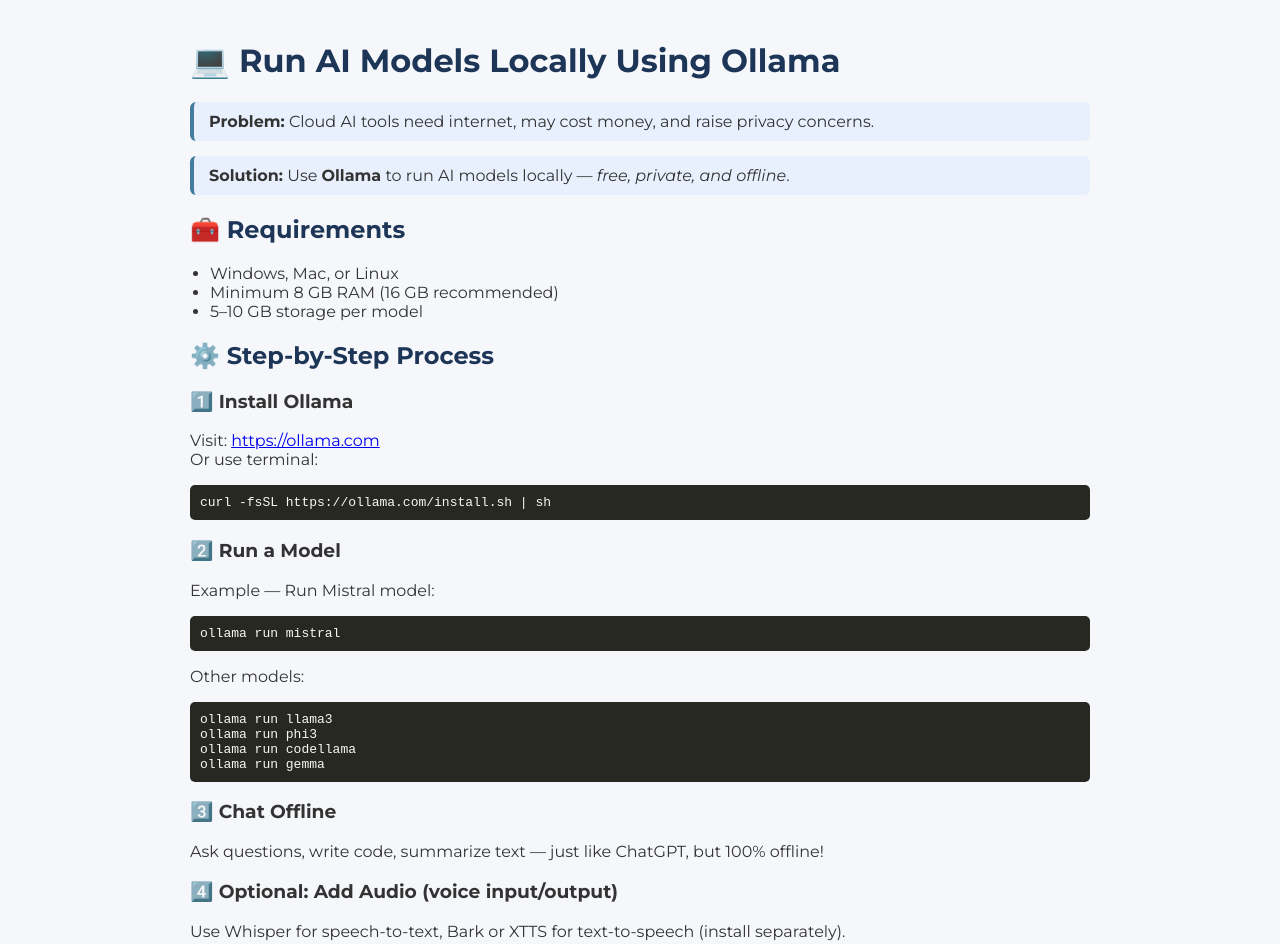
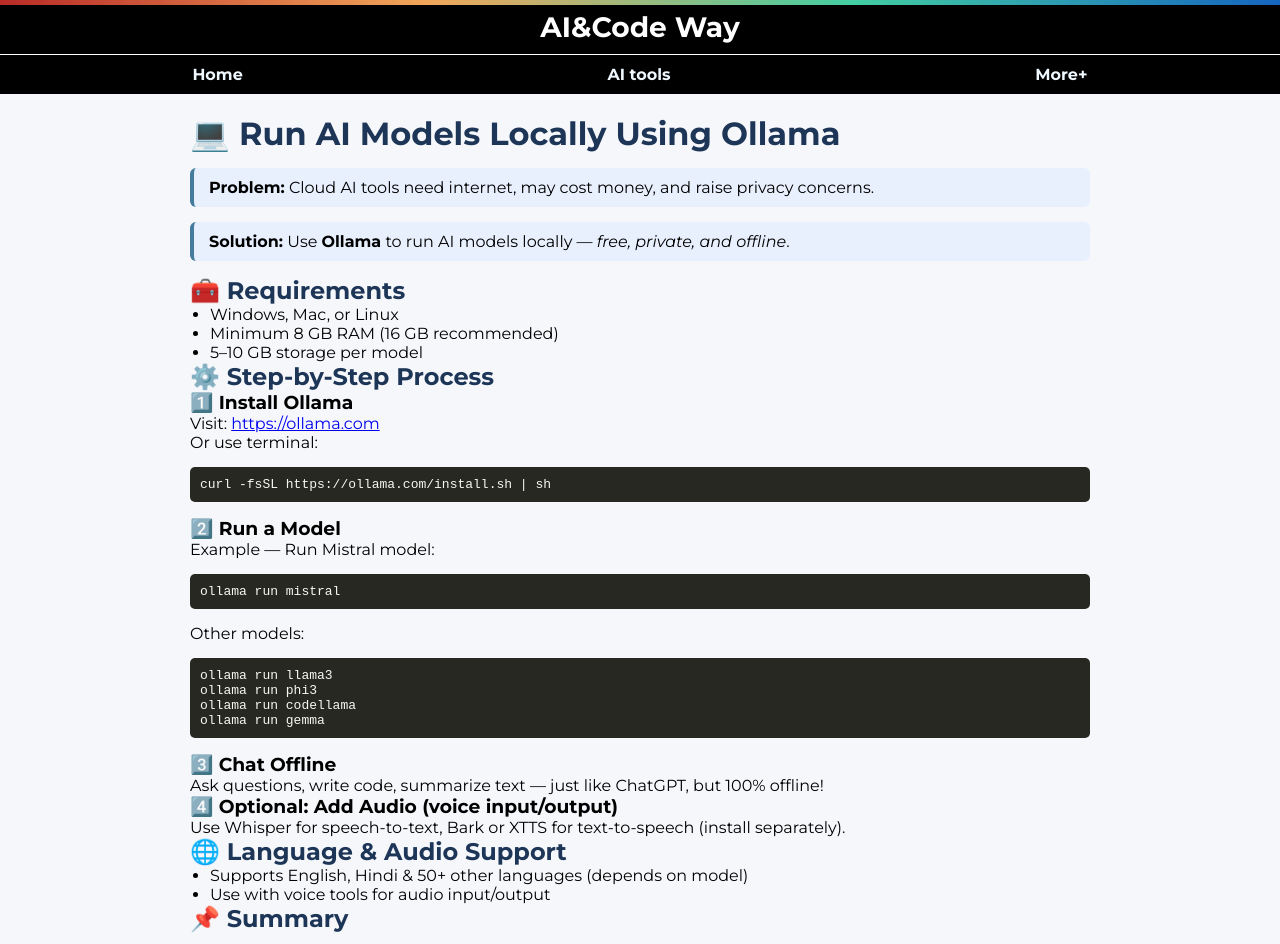
Before and after one commit to nikhilydv0148/AI-CodeWay, a plain HTML site: page ollama_local.html in a window 1280 px wide. Shown: the top 944 px of the page. Drawn offline with Linux system fonts and the light colour scheme.

Commit message:
Add files via upload

```diff
--- a/ollama_local.html
+++ b/ollama_local.html
@@ -4,18 +4,22 @@
   <meta charset="UTF-8" />
   <meta name="viewport" content="width=device-width, initial-scale=1.0"/>
   <title>Run AI Locally with Ollama</title>
-<!--   <link rel="stylesheet" href="style.css"> -->
+  <link rel="stylesheet" href="style.css">
    <link rel="preconnect" href="https://fonts.googleapis.com">
     <link rel="preconnect" href="https://fonts.gstatic.com" crossorigin>
     <link href="https://fonts.googleapis.com/css2?family=Montserrat:ital,wght@0,100..900;1,100..900&display=swap"
         rel="stylesheet">
   <style>
     body {
-      font-family: 'Montserrat',Arial, sans-serif;
+      font-family: Arial, sans-serif;
       background: #f5f7fa;
-      color: #333;
+      color: #000000;
       margin: 0;
       padding: 0;
+    }
+    header{
+        background-color: #000000;
+        color: white;
     }
 
     .container {
@@ -74,6 +78,35 @@
   </style>
 </head>
 <body>
+      <header>
+        <div class="light-line"></div>
+        <!-- <div class="light-line ht"></div> -->
+        <!-- <div class="light-line vl"></div>
+        <div class="light-line vr"></div> -->
+
+        <div class="left">
+            <h3>AI&Code Way</h3>
+        </div>
+        <div class="right">
+            <ul>
+                <li><a href="#">Home</a></li>
+                <li><a href="#">AI tools</a></li>
+                 <li class="dropdown">
+                    <a href="">More+</a>
+                    <div class="drp-content">
+                        <a href="">Prompting</a>
+                        <br>
+                        <a href="">AI News</a>
+                        <a href="">Contact</a>
+                    </div>
+                </li>
+
+
+            </ul>
+        </div>
+
+
+    </header>
   <div class="container">
     <h1>💻 Run AI Models Locally Using Ollama</h1>
 
```
